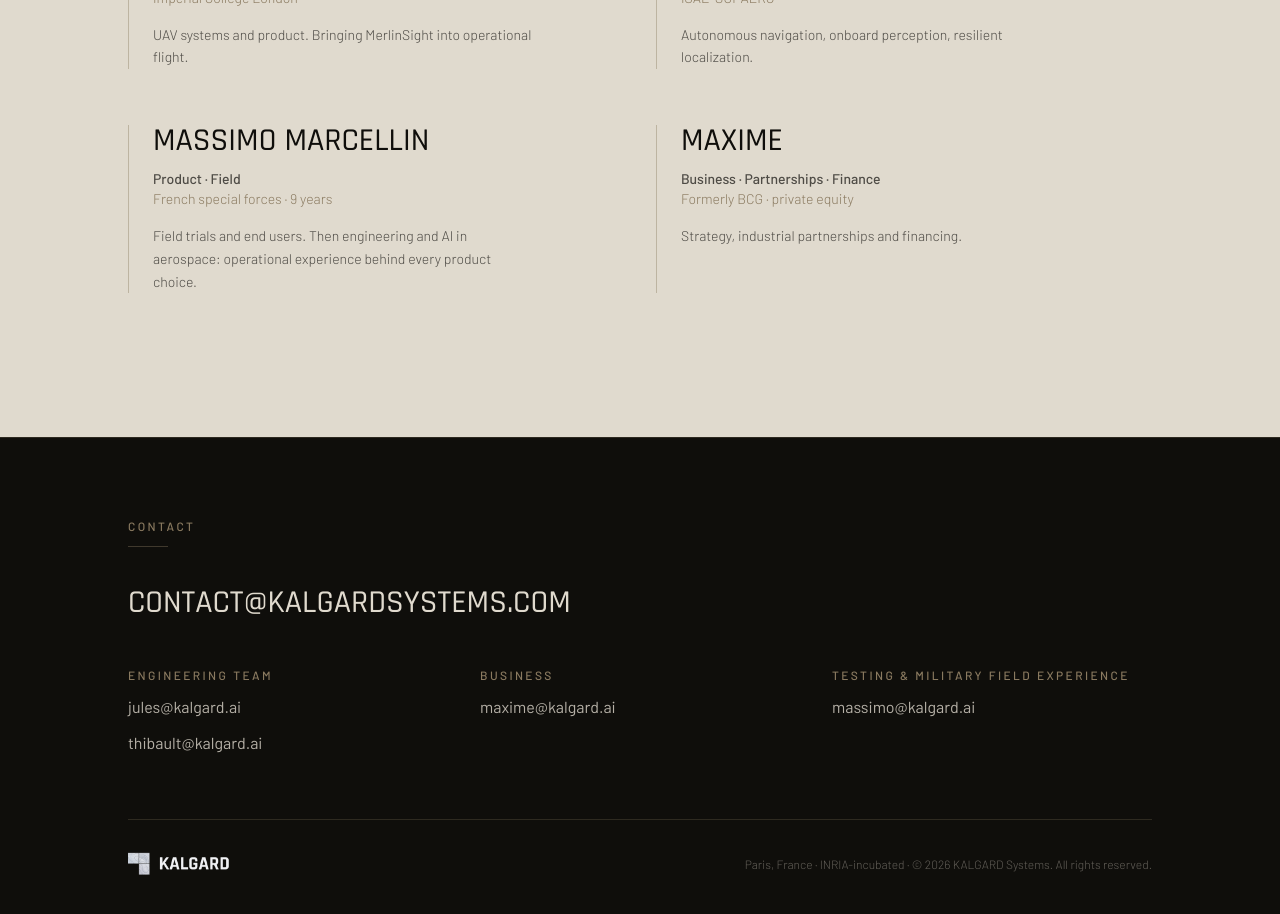
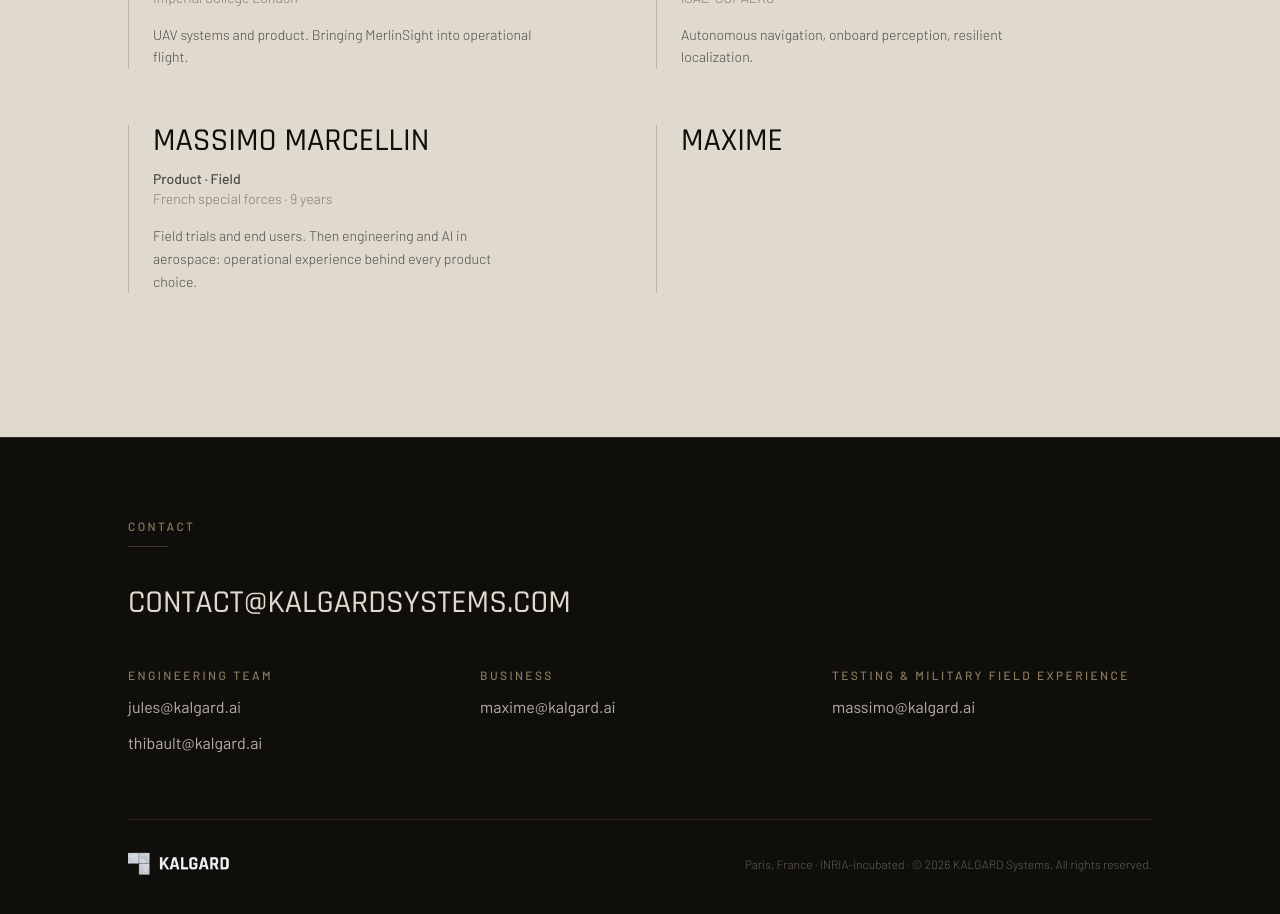
Before and after one commit to JulioBaldini/kalgard.ai-website, a Next.js app: page / in a window 1280 px wide. Shown: the part 5920-6834 px from the top of the page. Built offline with nearby package versions, Linux system fonts and the light colour scheme.

Commit message:
Team: show Maxime by first name only
Remove his role, background and description from the team card; the
card fields are now optional so an entry can be a name alone.

```diff
--- a/components/Team.tsx
+++ b/components/Team.tsx
@@ -1,6 +1,8 @@
 import SectionHeader from './SectionHeader'
 
-const MEMBERS = [
+type Member = { name: string; role?: string; school?: string; line?: string }
+
+const MEMBERS: Member[] = [
   {
     name: 'Jules Baldantoni',
     role: 'Founder · Aeronautical Engineer',
@@ -20,11 +22,8 @@ const MEMBERS = [
     line: 'Field trials and end users. Then engineering and AI in aerospace: operational experience behind every product choice.',
   },
   {
-    // first name only until he agrees to his last name being public
+    // stealth: first name only, nothing else about him (no role, background or employer)
     name: 'Maxime',
-    role: 'Business · Partnerships · Finance',
-    school: 'Formerly BCG · private equity',
-    line: 'Strategy, industrial partnerships and financing.',
   },
 ]
 
@@ -40,11 +39,15 @@ export default function Team() {
               <h3 className="font-display text-h4 font-medium uppercase leading-none text-bedrock md:text-h3">
                 {m.name}
               </h3>
-              <p className="mt-3 font-sans text-sm font-medium text-bedrock/70">{m.role}</p>
-              <p className="font-sans text-sm font-light text-clay">{m.school}</p>
-              <p className="mt-4 max-w-sm font-sans text-sm font-light leading-relaxed text-bedrock/70">
-                {m.line}
-              </p>
+              {m.role && (
+                <p className="mt-3 font-sans text-sm font-medium text-bedrock/70">{m.role}</p>
+              )}
+              {m.school && <p className="font-sans text-sm font-light text-clay">{m.school}</p>}
+              {m.line && (
+                <p className="mt-4 max-w-sm font-sans text-sm font-light leading-relaxed text-bedrock/70">
+                  {m.line}
+                </p>
+              )}
             </div>
           ))}
         </div>
```
